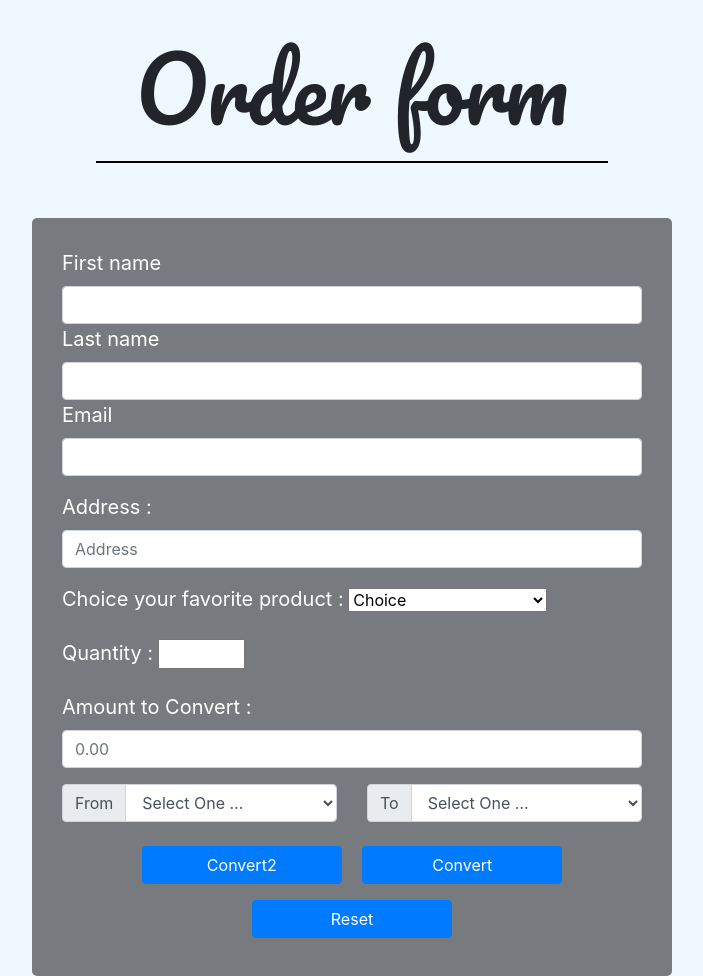
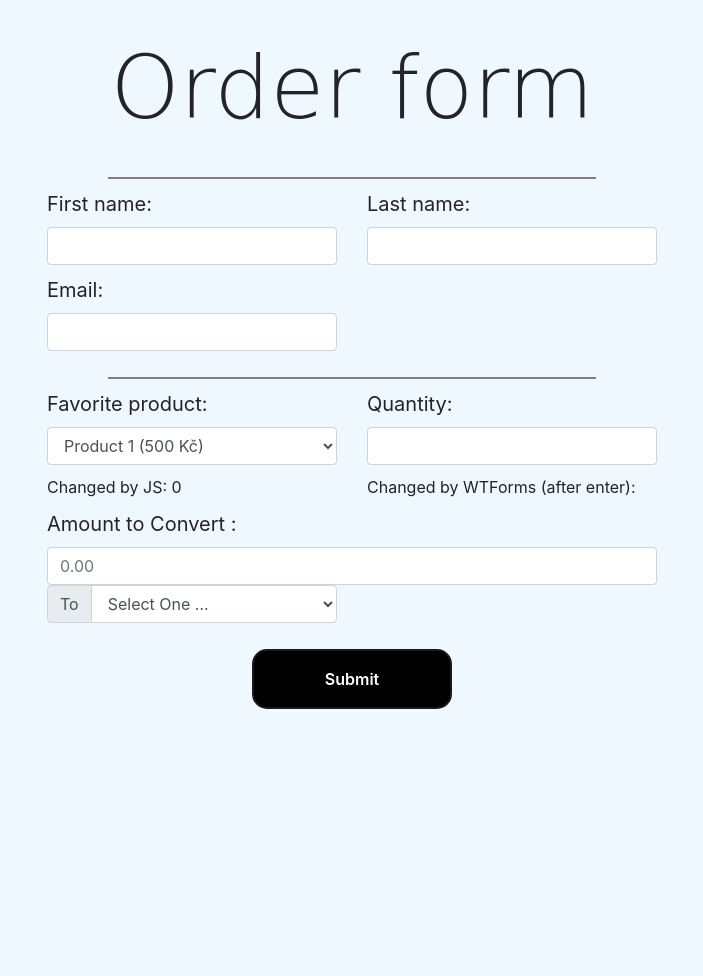
Before and after one commit to Tomiczech77/flask_app_form, a Flask app: page / in a window 1280 px wide. Shown: the whole page, without its empty margins (288-991 px from the left). After the commit the page ends 709 px from the top, so only its background shows below. Run offline with Flask 2, Linux system fonts and the light colour scheme; some libraries are stand-ins or nearby versions.

Commit message:
second upload

```diff
--- a/app.py
+++ b/app.py
@@ -1,30 +1,31 @@
 from flask import Flask, render_template
 from flask_wtf import FlaskForm
-from wtforms import StringField, SubmitField
-from wtforms.validators import DataRequired, Length, Email
+from wtforms import StringField, SubmitField, SelectField, IntegerField
+from wtforms.validators import DataRequired, Length, Email, NumberRange
 
 
 app = Flask(__name__)
 app.secret_key = "lasjkflksdfjalskfj"
+
+
+class OrderForm(FlaskForm):
+    first_name = StringField("First name:", validators=[DataRequired(), Length(min=2, max=55)])
+    last_name = StringField("Last name:", validators=[DataRequired(), Length(min=2, max=55)])
+    email = StringField("Email:", validators=[DataRequired(), Email()])
+    product = SelectField("Favorite product:", choices=[('p1', 'Product 1 (500 Kč)'), ('p2', 'Product 2 (1.000 Kč)'), ('p3', 'Product 3 (1.500 Kč)')])
+    quantity = IntegerField("Quantity:", validators=[DataRequired(), NumberRange(min=1, max=20)])
+    submit = SubmitField("Submit")
+
 
 @app.route("/", methods=["GET", "POST"])
 def home():
     form = OrderForm()
 
     if form.validate_on_submit():
+        pass
         first_name = form.first_name.data
         last_name = form.last_name.data
         email = form.email.data
         print(first_name, last_name, email)
 
-
     return render_template("index.html", form=form)
-
-
-
-class OrderForm(FlaskForm):
-    first_name = StringField("First name", validators=[DataRequired(), Length(min=2, max=55)])
-    last_name = StringField("Last name", validators=[DataRequired(), Length(min=2, max=55)])
-    email = StringField("Email", validators=[DataRequired(), Email()])
-
-    submit = SubmitField("Convert2")
--- a/static/css/style.css
+++ b/static/css/style.css
@@ -12,9 +12,9 @@ body {
 }
 
 hr {
-	border-top: 2px solid black;
-	width: 40%;
-	margin-bottom: 55px;
+	border-top: 2px solid grey;
+	width: 80%;
+	margin-bottom: 10px;
 }
 
 .main {
@@ -68,3 +68,57 @@ label {
 		font-size: 40px;
 	}
 }
+
+.error-message {
+    color :red;
+}
+
+.container {
+	max-width: 50%;
+}
+
+.row {
+	padding-bottom: 10px;
+}
+
+.button-27 {
+  appearance: none;
+  background-color: #000000;
+  border: 2px solid #1A1A1A;
+  border-radius: 15px;
+  box-sizing: border-box;
+  color: #FFFFFF;
+  cursor: pointer;
+  display: inline-block;
+  font-family: Roobert,-apple-system,BlinkMacSystemFont,"Segoe UI",Helvetica,Arial,sans-serif,"Apple Color Emoji","Segoe UI Emoji","Segoe UI Symbol";
+  font-size: 16px;
+  font-weight: 600;
+  line-height: normal;
+  margin: 0;
+  min-height: 60px;
+  min-width: 0;
+  outline: none;
+  padding: 16px 24px;
+  text-align: center;
+  text-decoration: none;
+  transition: all 300ms cubic-bezier(.23, 1, 0.32, 1);
+  user-select: none;
+  -webkit-user-select: none;
+  touch-action: manipulation;
+  width: 200px;
+  will-change: transform;
+}
+
+.button-27:disabled {
+  pointer-events: none;
+}
+
+.button-27:hover {
+  box-shadow: rgba(0, 0, 0, 0.25) 0 8px 15px;
+  transform: translateY(-2px);
+}
+
+.button-27:active {
+  box-shadow: none;
+  transform: translateY(0);
+}
--- a/static/js/script.js
+++ b/static/js/script.js
@@ -1,56 +1,14 @@
-// Include api for currency change
-const api = "https://api.exchangerate-api.com/v4/latest/USD";
+function setValue(from, to) {
+    var toElement = document.getElementById(to);
+    var fromElement = document.getElementById(from);
+    toElement.innerHTML = fromElement.value * 100;
+};
 
-// For selecting different controls
-var search = document.querySelector(".searchBox");
-var convert = document.querySelector(".convert");
-var fromCurrecy = document.querySelector(".from");
-var toCurrecy = document.querySelector(".to");
-var finalValue = document.querySelector(".finalValue");
-var finalAmount = document.getElementById("finalAmount");
-var resultFrom;
-var resultTo;
-var searchValue;
+var quantity = document.getElementById("quantity");
+quantity.onchange = function () {
+    setValue("quantity", "result");
+};
 
-// Event when currency is changed
-fromCurrecy.addEventListener('change', (event) => {
-	resultFrom = `${event.target.value}`;
-});
-
-// Event when currency is changed
-toCurrecy.addEventListener('change', (event) => {
-	resultTo = `${event.target.value}`;
-});
-
-search.addEventListener('input', updateValue);
-
-// Function for updating value
-function updateValue(e) {
-	searchValue = e.target.value;
-}
-
-// When user clicks, it calls function getresults
-convert.addEventListener("click", getResults);
-
-// Function getresults
-function getResults() {
-	fetch(`${api}`)
-		.then(currency => {
-			return currency.json();
-		}).then(displayResults);
-}
-
-// Display results after conversion
-function displayResults(currency) {
-	let fromRate = currency.rates[resultFrom];
-	let toRate = currency.rates[resultTo];
-	finalValue.innerHTML =
-	((toRate / fromRate) * searchValue).toFixed(2);
-	finalAmount.style.display = "block";
-}
-
-// When user click on reset button
-function clearVal() {
-	window.location.reload();
-	document.getElementsByClassName("finalValue").innerHTML = "";
+window.onload = function () {
+    setValue("quantity", "result");
 };
--- a/templates/index.html
+++ b/templates/index.html
@@ -3,148 +3,97 @@
 
 <head>
 	<meta charset="UTF-8">
-	<meta http-equiv="X-UA-Compatible" content="IE=edge">
 	<meta name="viewport" content="width=device-width, initial-scale=1.0">
-	<title>Currency Converter</title>
+	<title>Order form</title>
 	<link rel="stylesheet" href="https://maxcdn.bootstrapcdn.com/bootstrap/4.5.2/css/bootstrap.min.css">
-	<script src="https://ajax.googleapis.com/ajax/libs/jquery/3.5.1/jquery.min.js">
-	</script>
-	<script src="https://cdnjs.cloudflare.com/ajax/libs/popper.js/1.16.0/umd/popper.min.js">
-	</script>
-	<script src="https://maxcdn.bootstrapcdn.com/bootstrap/4.5.2/js/bootstrap.min.js">
-	</script>
-
-	<link rel="preconnect" href="https://fonts.gstatic.com">
-	<link href="https://fonts.googleapis.com/css2?family=Amiri&family=Lobster&family=Pacifico&display=swap"
-		rel="stylesheet">
-
-	<!-- linking style.css file-->
 	<link rel="stylesheet" href="static/css/style.css">
 </head>
 
 <body>
 
-	<!-- Currency Converter -->
-	<h1 class="heading text-center display-2">
-		Order form</h1>
+	<h1 class="heading text-center display-2"> Order form</h1>
+	<div class="container">
+		<form name="order_form" action="" method="post" novalidate>
+			<fieldset class="form-group">
+				{{ form.hidden_tag() }}
+				<hr>
 
-	<hr>
-	<div class="container">
-
-		<div class="main" action="" method="post">
-			{{ form.hidden_tag() }}
-			<div class="form-group">
+				<div class="row">
+					<div class="col-sm-6">
 						{{ form.first_name.label }}<br>
-					{{ form.first_name(class="form-control searchBox") }}
-
-					{{ form.last_name.label }}<br>
-					{{ form.last_name(class="form-control searchBox") }}
-
-					{{ form.email.label }}<br>
-					{{ form.email(class="form-control searchBox") }}
+						{{ form.first_name(class="form-control") }}
 
 						{% for error in form.first_name.errors %}
+						<span class="error-message">
+							{{ error }}
+						</span>
+						{% endfor %}
+					</div>
+					<div class="col-sm-6">
+						{{ form.last_name.label }}<br>
+						{{ form.last_name(class="form-control") }}
+
+						{% for error in form.last_name.errors %}
 						<span class="error-message">{{ error }}</span>
 						{% endfor %}
 					</div>
-
-
-			<div class="form-group">
-				<label for="oamount">
-					Address :
-				</label>
-				<input type="text" class="form-control searchBox" placeholder="Address" id="oamount">
-			</div>
-
-			<div class="form-group">
-				<label for="oamount">
-					Choice your favorite product :
-				</label>
-				<select id="oamount" name="product" required>
-					<option value="">Choice</option>
-					<option value="product1"> Pc mouse - 500 Kč</option>
-					<option value="product2">Pc keybord - 1 000Kč</option>
-					<option value="product3">LCD Display - 4 000 Kč</option>
-				</select>
-			</div>
-
-			<div class="form-group">
-				<label for="oamount">
-					Quantity :
-				</label>
-				<input type="number" id="quantity" name="quantity" min="1" max="20" required id="oamount">
-			</div>
-
-			<div class="form-group">
-				<label for="oamount">
-					Amount to Convert :
-				</label>
-				<input type="text" class="form-control searchBox" placeholder="0.00" id="oamount">
 				</div>
 
 				<div class="row">
 					<div class="col-sm-6">
-					<div class="input-group mb-3">
-						<div class="input-group-prepend">
-							<span class="input-group-text">From</span>
-						</div>
-						<select class="form-control from" id="sel1">
-							<option value="">Select One …</option>
-							<option value="USD">USD</option>
-							<option value="AED">AED</option>
-							<option value="ARS">ARS</option>
-							<option value="AUD">AUD</option>
-							<option value="BGN">BGN</option>
-							<option value="BRL">BRL</option>
-							<option value="BSD">BSD</option>
-							<option value="CAD">CAD</option>
-							<option value="CHF">CHF</option>
-							<option value="CLP">CLP</option>
-							<option value="CNY">CNY</option>
-							<option value="COP">COP</option>
-							<option value="CZK">CZK</option>
-							<option value="DKK">DKK</option>
-							<option value="DOP">DOP</option>
-							<option value="EGP">EGP</option>
-							<option value="EUR">EUR</option>
-							<option value="FJD">FJD</option>
-							<option value="GBP">GBP</option>
-							<option value="GTQ">GTQ</option>
-							<option value="HKD">HKD</option>
-							<option value="HRK">HRK</option>
-							<option value="HUF">HUF</option>
-							<option value="IDR">IDR</option>
-							<option value="ILS">ILS</option>
-							<option value="INR">INR</option>
-							<option value="ISK">ISK</option>
-							<option value="JPY">JPY</option>
-							<option value="KRW">KRW</option>
-							<option value="KZT">KZT</option>
-							<option value="MVR">MVR</option>
-							<option value="MXN">MXN</option>
-							<option value="MYR">MYR</option>
-							<option value="NOK">NOK</option>
-							<option value="NZD">NZD</option>
-							<option value="PAB">PAB</option>
-							<option value="PEN">PEN</option>
-							<option value="PHP">PHP</option>
-							<option value="PKR">PKR</option>
-							<option value="PLN">PLN</option>
-							<option value="PYG">PYG</option>
-							<option value="RON">RON</option>
-							<option value="RUB">RUB</option>
-							<option value="SAR">SAR</option>
-							<option value="SEK">SEK</option>
-							<option value="SGD">SGD</option>
-							<option value="THB">THB</option>
-							<option value="TRY">TRY</option>
-							<option value="TWD">TWD</option>
-							<option value="UAH">UAH</option>
-							<option value="UYU">UYU</option>
-							<option value="ZAR">ZAR</option>
-						</select>
+						{{ form.email.label }}<br>
+						{{ form.email(class="form-control") }}
+
+						{% for error in form.email.errors %}
+						<span class="error-message">{{ error }}</span>
+						{% endfor %}
 					</div>
 				</div>
+
+				<hr>
+
+				<div class="row">
+					<div class="col-sm-6">
+
+						{{ form.product.label }}<br>
+						{{ form.product(class="form-control") }}
+
+						{% for error in form.product.errors %}
+						<span class="error-message">{{ error }}</span>
+						{% endfor %}
+					</div>
+					<div class="col-sm-6">
+
+						{{ form.quantity.label }}<br>
+						{{ form.quantity(class="form-control") }}
+
+						{% for error in form.quantity.errors %}
+						<span class="error-message">{{ error }}</span>
+						{% endfor %}
+					</div>
+				</div>
+
+				<div class="row">
+					<div class="col-sm-6">
+							Changed by JS: <span id="result"></span>
+
+					</div>
+					<div class="col-sm-6">
+						Changed by WTForms (after enter):
+						{% if form.quantity.data %}
+						{{ form.quantity.data * 100 }}
+						{% endif %}
+					</div>
+				</div>
+
+				<div>
+					<label for="oamount">
+						Amount to Convert :
+					</label>
+					<input type="text" class="form-control" placeholder="0.00" id="oamount">
+				</div>
+
+				<div class="row">
 
 					<div class="col-sm-6">
 						<div class="input-group mb-3">
@@ -211,32 +160,13 @@
 				</div>
 
 				<div class="text-center">
-				{{ form.submit(class="btn btn-primary convert m-2") }}
-				<!-- convert button -->
-				<button class="btn btn-primary convert m-2" type="submit">
-					Convert
-				</button>
+						{{ form.submit(class="button-27") }}
+				</div>
+			</fieldset>
+		</form>
+	</div>
+	<script type="text/javascript" src="static/js/script.js"></script>
 
-				<!-- reset button -->
-				<button class="btn btn-primary m-2" onclick="clearVal()">
-					Reset
-				</button>
-			</div>
-
-		</div>
-
-		<div id="finalAmount" class="text-center">
-
-			<!-- Display the converted amount -->
-			<h2>Converted Amount :
-				<span class="finalValue" style="color:green;">
-				</span>
-			</h2>
-		</div>
-	</div>
-
-	<!-- linking script.js file -->
-	<script src="static/js/script.js"></script>
 </body>
 
 </html>
```
Also changed, not shown: 1 other file. Lines whose indentation alone changed are shown as unchanged.
